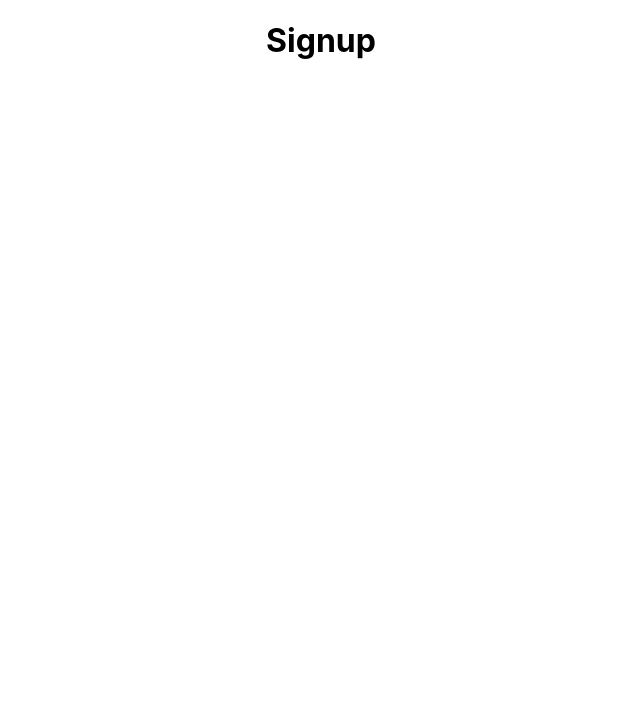
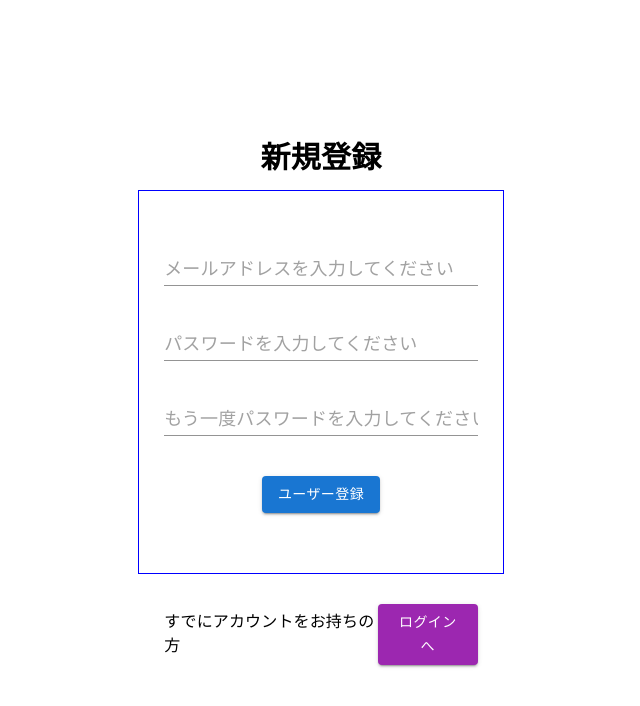
Before and after one commit to Ippei523/react_study_auth, a React (Create React App) app: page /auth/signup in a window 1280 px wide. Shown: the top 706 px of the page, without its empty margins (319-959 px from the left). Built offline with nearby package versions, Linux system fonts and the light colour scheme.

Commit message:
新規登録画面の作成

```diff
--- a/src/routes/auth/signup/index.tsx
+++ b/src/routes/auth/signup/index.tsx
@@ -1,5 +1,36 @@
+import { Box, Button, Input } from "@mui/material";
+import { AuthLayout } from "../../../components/authLayout";
+
 export function Signup() {
   return (
-    <h1>Signup</h1>
-  )
+    <AuthLayout
+      title="新規登録"
+      toggleAuthButtonTitle="ログインへ"
+      toggleAuthSubTitle="すでにアカウントをお持ちの方"
+      authLayoutType="signup"
+    >
+      <Box sx={{ display: "flex", flexDirection: "column", gap: "40px" }}>
+        <Input
+          sx={{ fontSize: "18px" }}
+          type="email"
+          placeholder="メールアドレスを入力してください"
+        />
+        <Input
+          sx={{ fontSize: "18px" }}
+          type="password"
+          placeholder="パスワードを入力してください"
+        />
+        <Input
+          sx={{ fontSize: "18px" }}
+          type="password"
+          placeholder="もう一度パスワードを入力してください"
+        />
+      </Box>
+      <Box sx={{ display: "flex", justifyContent: "center" }}>
+        <Button variant="contained" color="primary">
+          ユーザー登録
+        </Button>
+      </Box>
+    </AuthLayout>
+  );
 }
```
